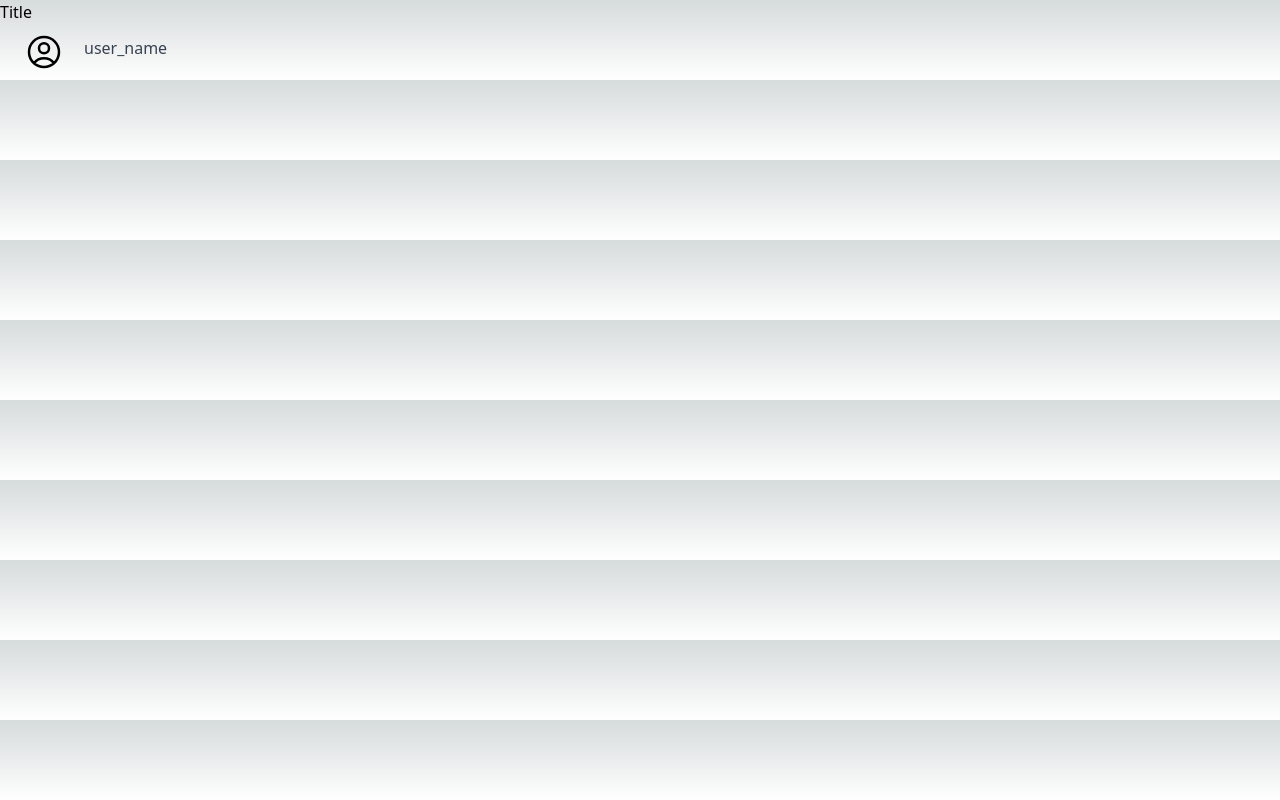
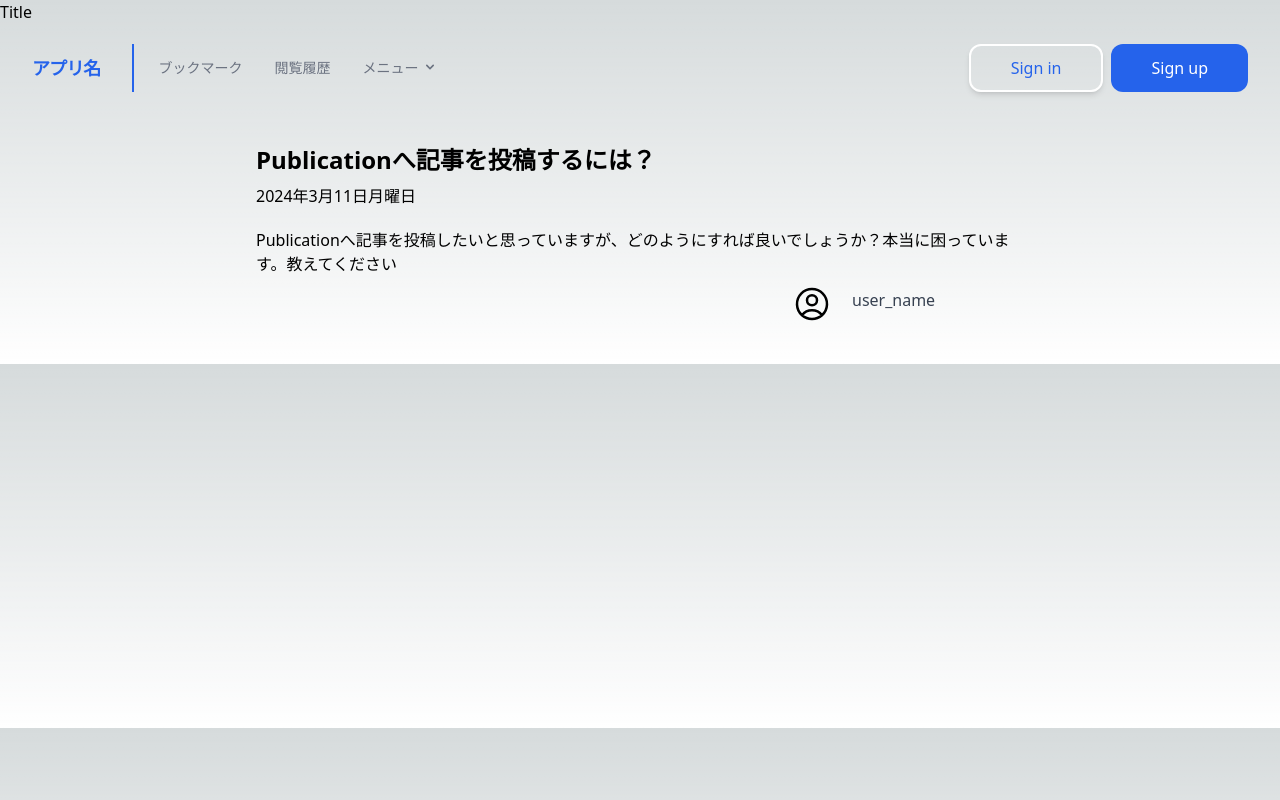
Before and after one commit to Gunma-Dots-to-Code/Gunma-Frontend, a Next.js app in the folder gunma-frontend/: page /QuestionAnswerPage in a window 1280 px wide. Built offline with nearby package versions, Linux system fonts and the light colour scheme.

Commit message:
feat: add components

```diff
--- a/gunma-frontend/src/pages/QuestionAnswerPage.tsx
+++ b/gunma-frontend/src/pages/QuestionAnswerPage.tsx
@@ -1,11 +1,14 @@
 import React from 'react';
+import Header from '../components/Header';
 import UserCard from '../components/UserCard';
+import Question from '../components/Question';
 
 const QuestionAnswerPage = () => {
   return (
     <div>
       <h1>Title</h1>
-      <UserCard />
+      <Header />
+      <Question />
     </div>
   );
 };
```
